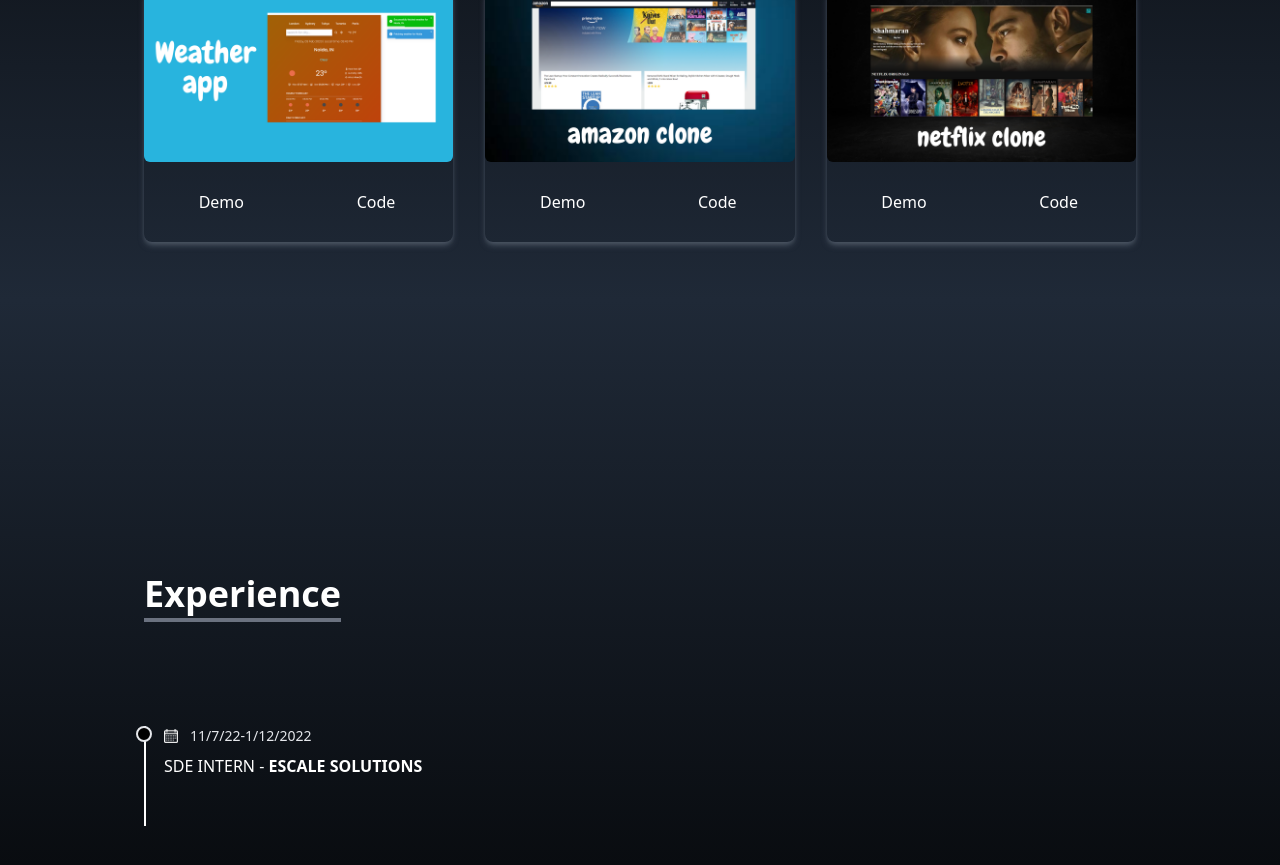
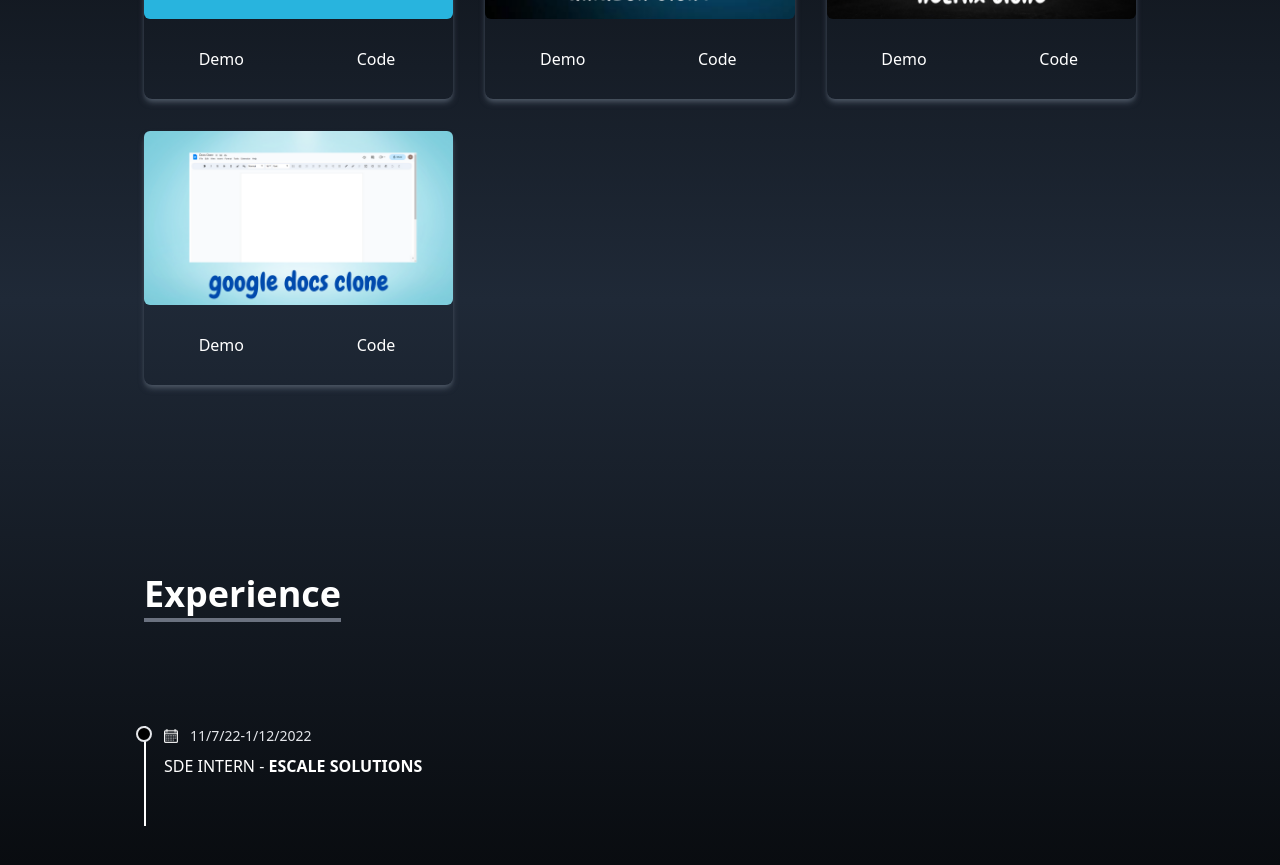
Before and after one commit to coderhack54/Personal_Portfolio, a React (Create React App) app: page / in a window 1280 px wide. Shown: the part 2100-2965 px from the top of the page. Built offline with nearby package versions, Linux system fonts and the light colour scheme.

Commit message:
docs project added

```diff
--- a/src/components/Portfolio.jsx
+++ b/src/components/Portfolio.jsx
@@ -7,6 +7,7 @@
 import amazonClone from "../assets/portfolio/amazonClone.png";
 import netflixClone from "../assets/portfolio/netflixClonePhoto.png";
 import blogWebsite from "../assets/portfolio/brainwaveWebsite.png";
+import docsCloneWebsite from "../assets/portfolio/googledocsClone.png";
 
 
 
@@ -50,6 +51,12 @@
       src: netflixClone,
       demo: "https://netflix-clone-odhi.onrender.com/",
       code: "https://github.com/coderhack54/NetflixClone",
+    },
+    {
+      id: 7,
+      src: docsCloneWebsite,
+      demo: "https://google-docs-clone-neon.vercel.app/",
+      code: "https://github.com/coderhack54/google-docs-clone",
     },
   ];
 
```
Also changed, not shown: src/assets/portfolio/googledocsClone.png (added).
